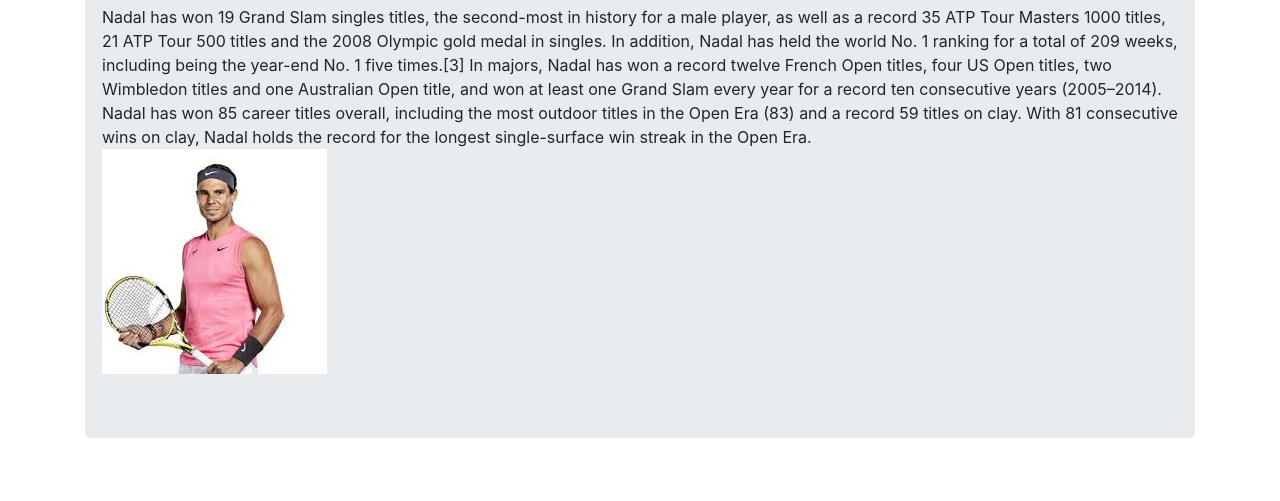
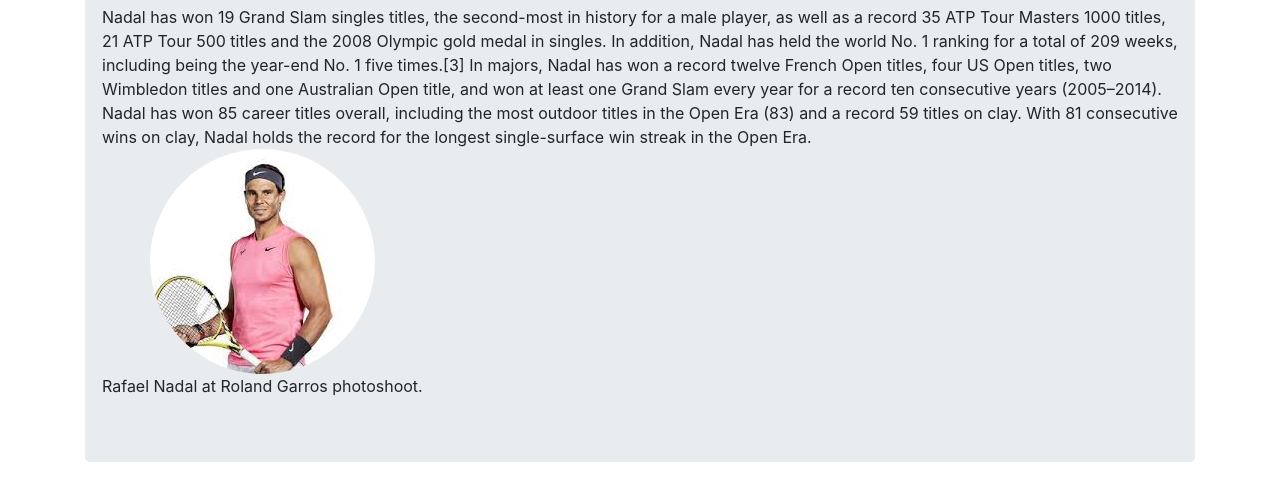
Before and after one commit to AikaAsan/TributePage, a plain HTML site: page Index.html in a window 1280 px wide. Shown: the part 203-704 px from the top of the page. Drawn offline with nearby package versions, Linux system fonts and the light colour scheme.

Commit message:
text-align center added. not working

```diff
--- a/Index.html
+++ b/Index.html
@@ -4,6 +4,7 @@
     <meta charset="UTF-8">
     <meta name="viewport" content="width=device-width, initial-scale=1.0">
     <link rel="stylesheet" href="https://stackpath.bootstrapcdn.com/bootstrap/4.3.1/css/bootstrap.min.css" integrity="sha384-ggOyR0iXCbMQv3Xipma34MD+dH/1fQ784/j6cY/iJTQUOhcWr7x9JvoRxT2MZw1T" crossorigin="anonymous">
+    <link rel="stylesheet" href="./styles.css">
     <title>Tribute Page</title>
 </head>
 <body>
@@ -21,7 +22,10 @@
          </div>
          <div class="thumbnail">
             <img src="./RafaNadal.jpeg" alt="RafaNadal" class="img-circle">
-        </div>
+            <div class="caption text-center">
+Rafael Nadal at Roland Garros photoshoot.
+            </div>
+         </div>
         </div>
       </div>
     </div>
--- a/styles.css
+++ b/styles.css
@@ -2,10 +2,10 @@
 
 .img-circle {
     border-radius: 50%;
+
 }
 
-div {
-    border-width: 10px;
-    border-style: solid;
-    border-color: black;
+.thumbnail {
+    display: inline-block;
+    text-align: center;
 }
```
